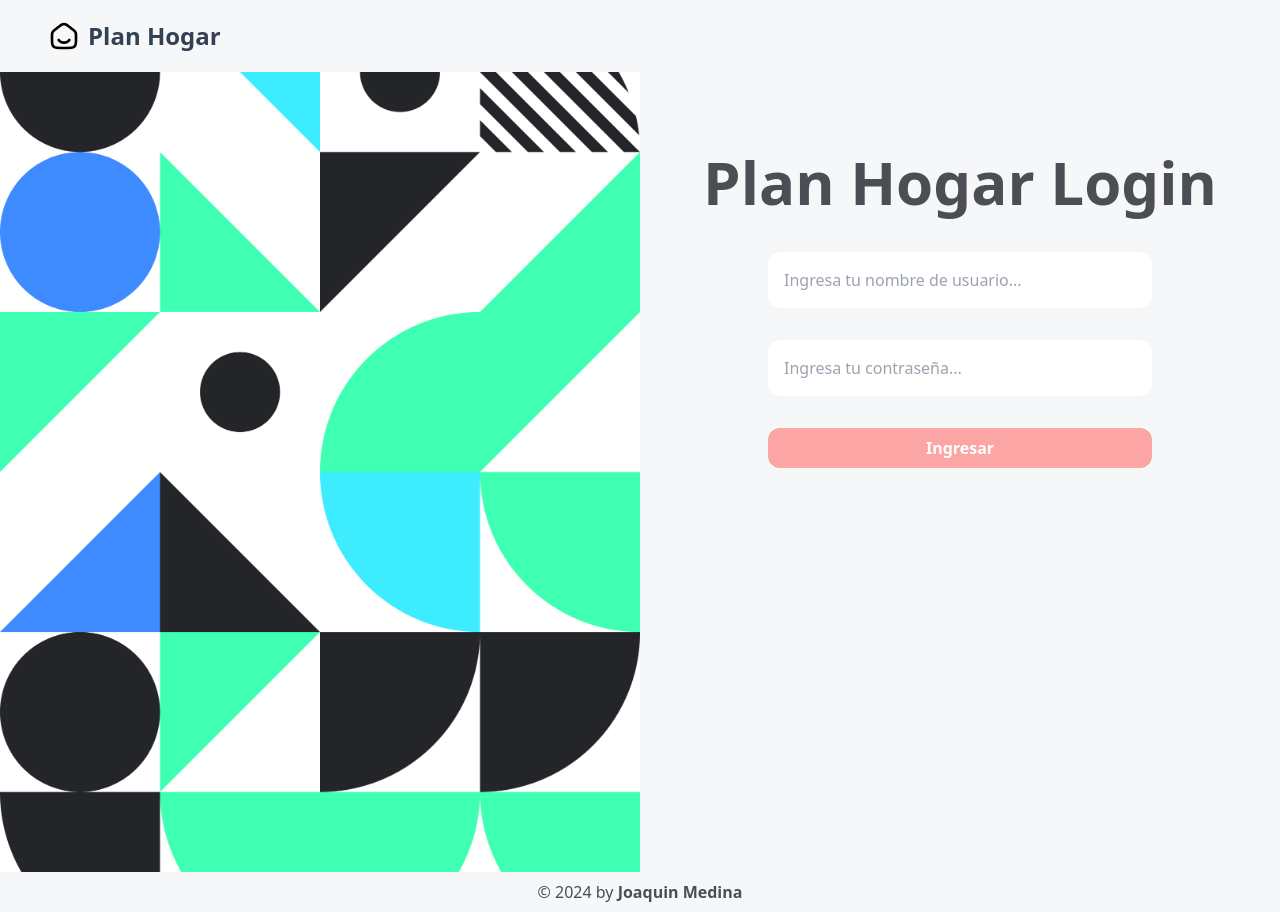
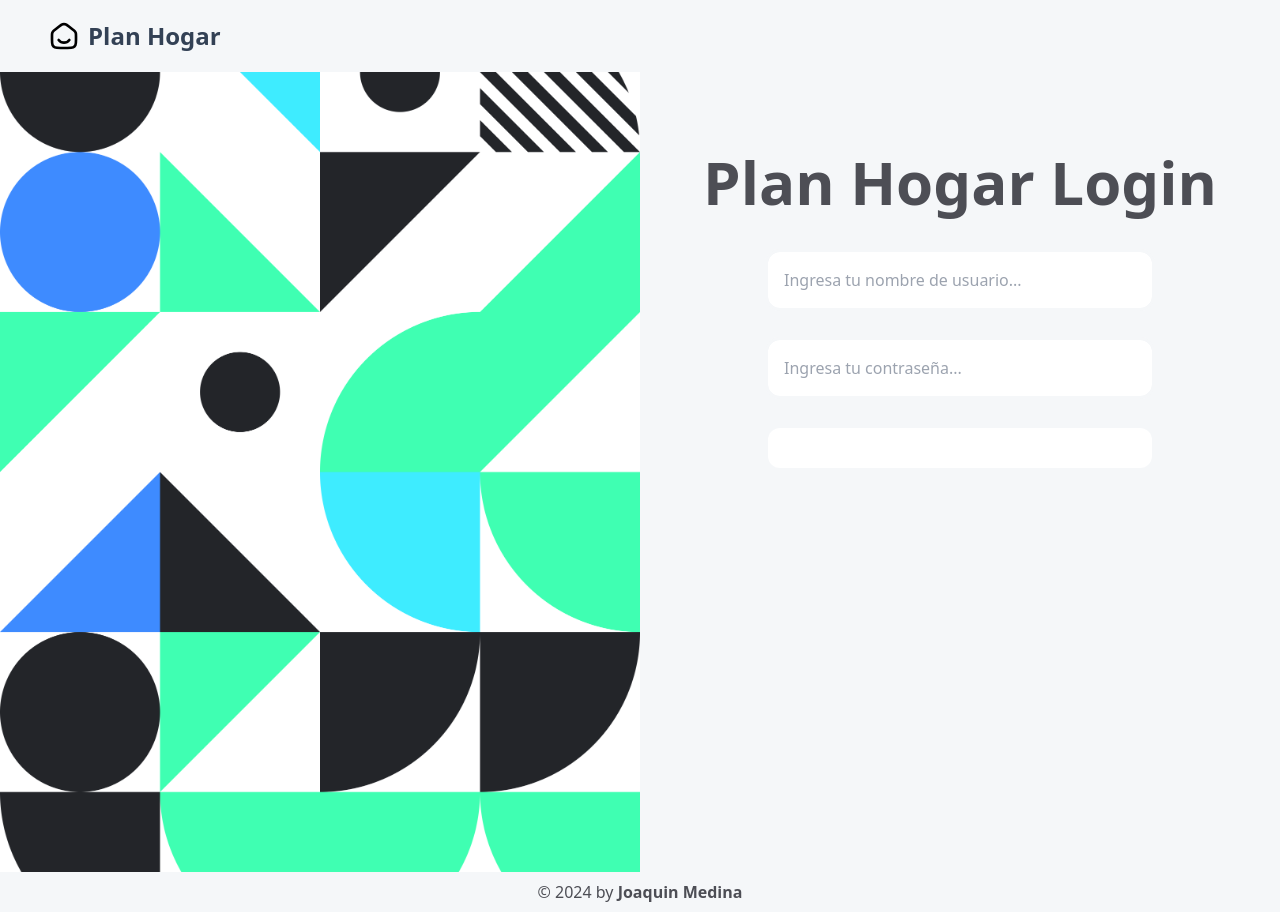
Before and after one commit to cacho-medina/plan-hogar, a React (Vite) app: page /login in a window 1280 px wide. Built offline with nearby package versions, Linux system fonts and the light colour scheme.

Commit message:
change bg in content class

```diff
--- a/src/index.css
+++ b/src/index.css
@@ -4,7 +4,7 @@
 
 @layer components {
     .btn-red {
-        @apply bg-red-300 p-2 w-full rounded-xl font-bold text-white transition-colors hover:bg-red-600;
+        @apply bg-white p-2 w-full rounded-xl font-bold text-white transition-colors hover:bg-red-600;
     }
     .input-login {
         @apply p-4 outline outline-gris rounded-xl focus:outline-gris-oscuro;
```
Also changed, not shown: 1 other file (tests, documents, lock files or other folders).
